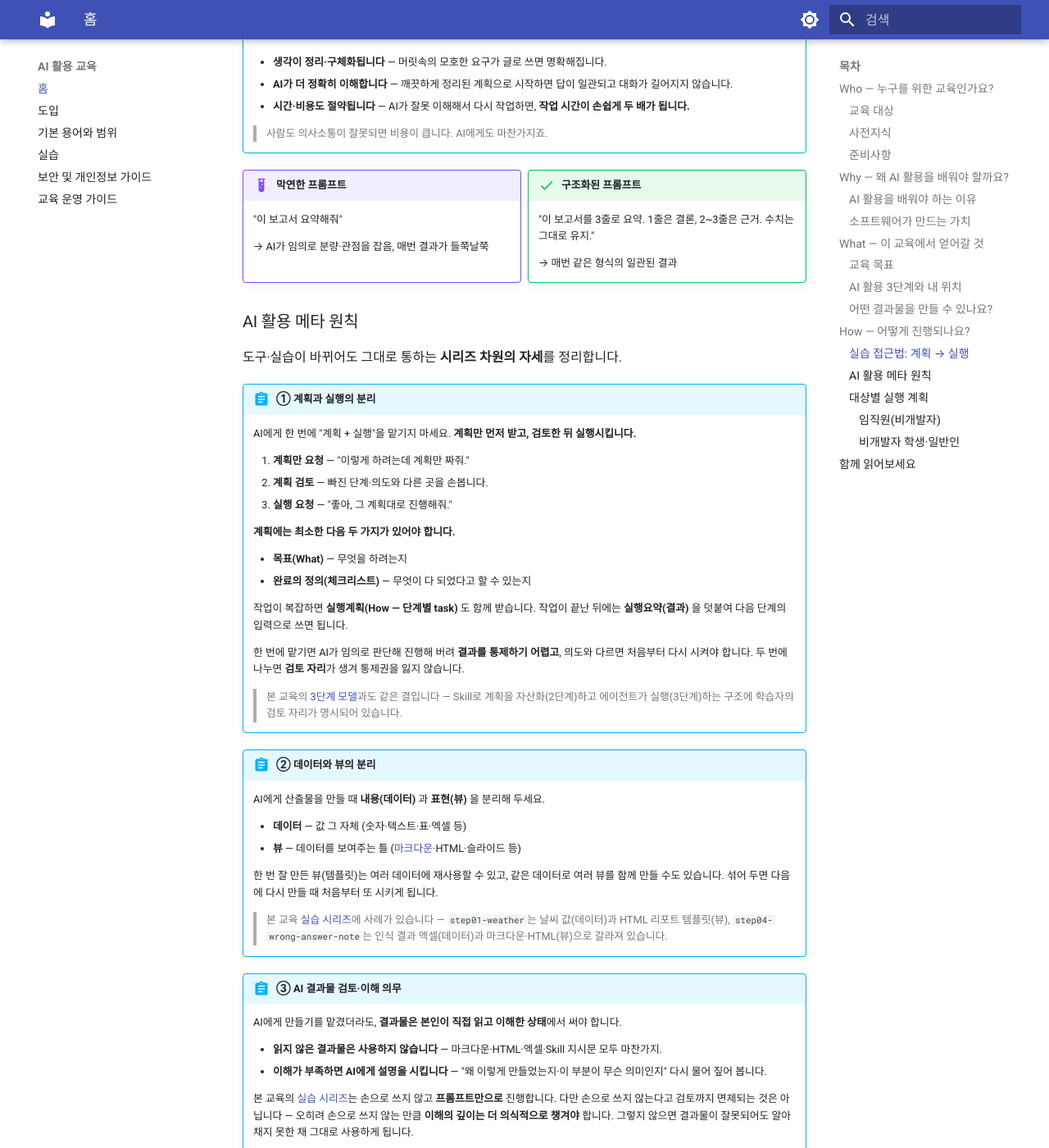
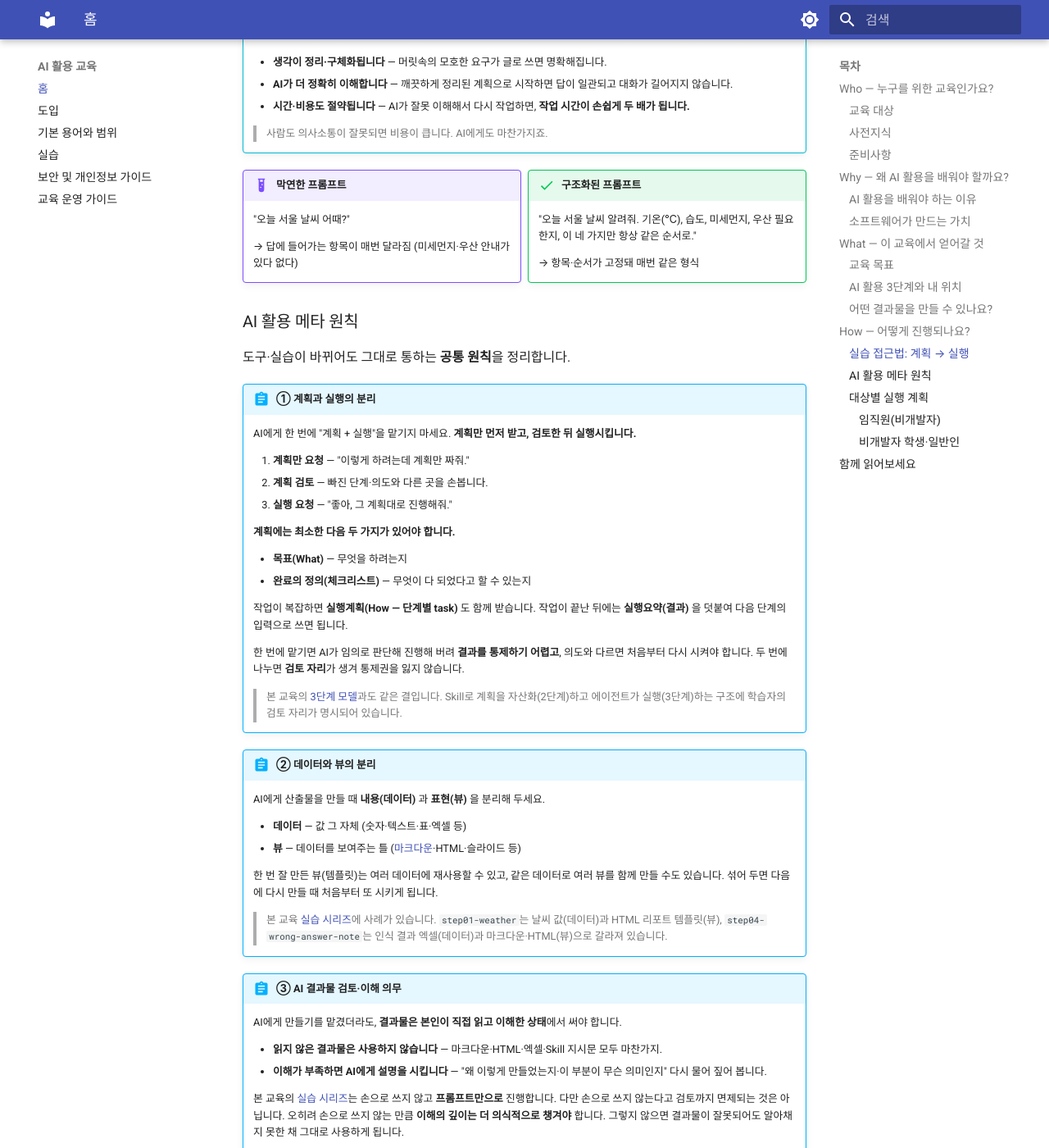
Before and after one commit to scroogy-dev/ai-onboarding, an MkDocs documentation site: the page built from docs/index.md, in a window 1280 px wide and 1400 px high, scrolled down 5355 px. Shown: the whole window at 82% size. Built offline with MkDocs 1.6.1 and Material for MkDocs 9.7.7, drawn with Linux system fonts in a browser that asks for light colours; some of the changed text lies outside the part shown.

Commit message:
docs: 이론 파트 S1·S2 점검 피드백 반영 — 줄표 정리·날씨 예시·표현 다듬기 (#42)
- 설명문 줄표(—)를 마침표로 정리 (제목·표·라벨·링크·인용 줄표는 유지)
- §실습 접근법 막연/구조화 예시를 step01-weather 날씨로 교체 (출력 항목 템플릿화·구어체)
- "시리즈 차원의 자세"를 "공통 원칙"으로, 하네스 박스 "가르친"을 "언급하고 있는"으로
- 도입(intro)에서 Gemini CLI 제거하고 Antigravity만 표기, Opus 4.7을 4.8로
- 사용량 스크린샷 표시 순서 정리 (요약→개요→막대그래프)

```diff
--- a/docs/index.md
+++ b/docs/index.md
@@ -34,7 +34,7 @@
     - **조직 역량 강화** — 팀·전사 차원의 AI 도입·거버넌스
     - **제품·서비스 역량 강화** — 자사 제품·서비스에 AI 기능을 제품화
 
-    본 교육은 **개인 역량 강화**에 집중합니다 — 즉 **본인의 업무·학습을 AI로 더 잘 해내고 싶은 분**을 위한 교육입니다. 팀·전사에 AI를 도입하려는 분이나 자사 제품에 AI 기능을 넣으려는 분은 다른 형태의 교육이 더 맞습니다.
+    본 교육은 **개인 역량 강화**에 집중합니다. 즉 **본인의 업무·학습을 AI로 더 잘 해내고 싶은 분**을 위한 교육입니다. 팀·전사에 AI를 도입하려는 분이나 자사 제품에 AI 기능을 넣으려는 분은 다른 형태의 교육이 더 맞습니다.
 
 ### 사전지식
 
@@ -126,7 +126,7 @@
 
 ### AI 활용 3단계와 내 위치 { #stage-model }
 
-"AI에게 매번 새로 시키기"도 좋은 출발점입니다. 하지만 매주 반복되는 보고서, 매번 비슷한 회의록, 매학기 반복되는 학습 정리처럼 **한 번으로 끝나지 않는 일**이 많습니다. 반복되는 일을 매번 처음부터 시키면 비용이 쌓입니다 — 같은 지시를 다시 입력하고, 결과가 매번 조금씩 다르고, 매번 다시 검수해야 하죠. 그래서 반복에는 **한 번 만들고 여러 번 쓰는 것**이 합리적입니다.
+"AI에게 매번 새로 시키기"도 좋은 출발점입니다. 하지만 매주 반복되는 보고서, 매번 비슷한 회의록, 매학기 반복되는 학습 정리처럼 **한 번으로 끝나지 않는 일**이 많습니다. 반복되는 일을 매번 처음부터 시키면 비용이 쌓입니다. 같은 지시를 다시 입력하고, 결과가 매번 조금씩 다르고, 매번 다시 검수해야 하죠. 그래서 반복에는 **한 번 만들고 여러 번 쓰는 것**이 합리적입니다.
 
 !!! quote "핵심: 비개발자도 소프트웨어를 만든다"
     ❌ "AI에게 매번 시킨다" → ✅ **"AI로 나만의 소프트웨어를 만들어 반복 자동화한다"**
@@ -206,20 +206,20 @@ flowchart LR
 <div class="grid" markdown>
 
 !!! example "막연한 프롬프트"
-    "이 보고서 요약해줘"
+    "오늘 서울 날씨 어때?"
 
-    → AI가 임의로 분량·관점을 잡음, 매번 결과가 들쭉날쭉
+    → 답에 들어가는 항목이 매번 달라짐 (미세먼지·우산 안내가 있다 없다)
 
 !!! success "구조화된 프롬프트"
-    "이 보고서를 3줄로 요약. 1줄은 결론, 2~3줄은 근거. 수치는 그대로 유지."
+    "오늘 서울 날씨 알려줘. 기온(℃), 습도, 미세먼지, 우산 필요한지, 이 네 가지만 항상 같은 순서로."
 
-    → 매번 같은 형식의 일관된 결과
+    → 항목·순서가 고정돼 매번 같은 형식
 
 </div>
 
 ### AI 활용 메타 원칙 { #meta-principles }
 
-도구·실습이 바뀌어도 그대로 통하는 **시리즈 차원의 자세**를 정리합니다.
+도구·실습이 바뀌어도 그대로 통하는 **공통 원칙**을 정리합니다.
 
 !!! abstract "① 계획과 실행의 분리"
     AI에게 한 번에 "계획 + 실행"을 맡기지 마세요. **계획만 먼저 받고, 검토한 뒤 실행시킵니다.**
@@ -237,7 +237,7 @@ flowchart LR
 
     한 번에 맡기면 AI가 임의로 판단해 진행해 버려 **결과를 통제하기 어렵고**, 의도와 다르면 처음부터 다시 시켜야 합니다. 두 번에 나누면 **검토 자리**가 생겨 통제권을 잃지 않습니다.
 
-    > 본 교육의 [3단계 모델](#stage-model)과도 같은 결입니다 — Skill로 계획을 자산화(2단계)하고 에이전트가 실행(3단계)하는 구조에 학습자의 검토 자리가 명시되어 있습니다.
+    > 본 교육의 [3단계 모델](#stage-model)과도 같은 결입니다. Skill로 계획을 자산화(2단계)하고 에이전트가 실행(3단계)하는 구조에 학습자의 검토 자리가 명시되어 있습니다.
 
 !!! abstract "② 데이터와 뷰의 분리"
     AI에게 산출물을 만들 때 **내용(데이터)** 과 **표현(뷰)** 을 분리해 두세요.
@@ -247,7 +247,7 @@ flowchart LR
 
     한 번 잘 만든 뷰(템플릿)는 여러 데이터에 재사용할 수 있고, 같은 데이터로 여러 뷰를 함께 만들 수도 있습니다. 섞어 두면 다음에 다시 만들 때 처음부터 또 시키게 됩니다.
 
-    > 본 교육 [실습 시리즈](labs.md)에 사례가 있습니다 — `step01-weather`는 날씨 값(데이터)과 HTML 리포트 템플릿(뷰), `step04-wrong-answer-note`는 인식 결과 엑셀(데이터)과 마크다운·HTML(뷰)으로 갈라져 있습니다.
+    > 본 교육 [실습 시리즈](labs.md)에 사례가 있습니다. `step01-weather`는 날씨 값(데이터)과 HTML 리포트 템플릿(뷰), `step04-wrong-answer-note`는 인식 결과 엑셀(데이터)과 마크다운·HTML(뷰)으로 갈라져 있습니다.
 
 !!! abstract "③ AI 결과물 검토·이해 의무"
     AI에게 만들기를 맡겼더라도, **결과물은 본인이 직접 읽고 이해한 상태**에서 써야 합니다.
@@ -255,14 +255,14 @@ flowchart LR
     - **읽지 않은 결과물은 사용하지 않습니다** — 마크다운·HTML·엑셀·Skill 지시문 모두 마찬가지.
     - **이해가 부족하면 AI에게 설명을 시킵니다** — "왜 이렇게 만들었는지·이 부분이 무슨 의미인지" 다시 물어 짚어 봅니다.
 
-    본 교육의 [실습 시리즈](labs.md)는 손으로 쓰지 않고 **프롬프트만으로** 진행합니다. 다만 손으로 쓰지 않는다고 검토까지 면제되는 것은 아닙니다 — 오히려 손으로 쓰지 않는 만큼 **이해의 깊이는 더 의식적으로 챙겨야** 합니다. 그렇지 않으면 결과물이 잘못되어도 알아채지 못한 채 그대로 사용하게 됩니다.
+    본 교육의 [실습 시리즈](labs.md)는 손으로 쓰지 않고 **프롬프트만으로** 진행합니다. 다만 손으로 쓰지 않는다고 검토까지 면제되는 것은 아닙니다. 오히려 손으로 쓰지 않는 만큼 **이해의 깊이는 더 의식적으로 챙겨야** 합니다. 그렇지 않으면 결과물이 잘못되어도 알아채지 못한 채 그대로 사용하게 됩니다.
 
     단, 모든 결과물을 같은 강도로 검토하라는 뜻은 아닙니다. **검토의 깊이는 결과물의 영향 범위에 비례합니다.** 한 번 쓰고 버리는 가벼운 산출물까지 모든 줄을 뜯어볼 필요는 없습니다. 반대로 **반복해서 쓰거나 다른 사람에게 영향을 주는 산출물**일수록 깊이 있게 봅니다. 코드처럼 줄 하나하나 읽기 어려운 산출물도, 적어도 **이 도구가 무엇을·어떻게 처리하고, 실패하면 어디서 멈추며, 민감한 데이터를 어떻게 다루는지**는 짚어 두세요. (예를 들어 "이번 회의 한 번만 쓸" 1회성 산출물이나, 개발자가 본인만 쓰는 프로토타입처럼 영향이 좁은 경우는 자연스럽게 가벼운 검토로 충분합니다.)
 
     > 실습에서 가장 직접적인 사례는 `step04-wrong-answer-note`입니다. 자녀 답안을 인식한 결과 엑셀을 다음 단계로 넘기기 전에 **본인이 한 번 읽고 검토**하도록 흐름이 짜여 있습니다.
 
 !!! abstract "④ 컨텍스트(대화방) 관리"
-    **컨텍스트(맥락)** 는 AI가 한 번의 대화에서 함께 보고 있는 **모든 입력의 묶음**입니다 — 지금까지 주고받은 메시지, 붙여넣은 문서, 첨부 파일 전부. AI는 매번 이 묶음을 처음부터 다시 읽어서 답을 만듭니다. 그래서 한 대화가 길어질수록 **AI가 한 번에 보는 분량이 커지고**, 일정 한도를 넘어가면 앞쪽 내용부터 흐려지거나 잘려 나갑니다.
+    **컨텍스트(맥락)** 는 AI가 한 번의 대화에서 함께 보고 있는 **모든 입력의 묶음**입니다. 지금까지 주고받은 메시지, 붙여넣은 문서, 첨부 파일 전부입니다. AI는 매번 이 묶음을 처음부터 다시 읽어서 답을 만듭니다. 그래서 한 대화가 길어질수록 **AI가 한 번에 보는 분량이 커지고**, 일정 한도를 넘어가면 앞쪽 내용부터 흐려지거나 잘려 나갑니다.
 
     한 대화방을 무한히 끌고 가지 마세요. 일정한 기준이 충족되면 **새 대화를 시작**합니다.
 
@@ -294,7 +294,7 @@ flowchart LR
 
     효과가 있는지는 본인 작업에서 **있을 때·없을 때 결과를 직접 비교**해 보고 결정하세요. "너는 ~ 전문가야" 한 줄을 무조건 붙이는 습관은 권하지 않습니다.
 
-    > 시리즈 차원에서 더 든든한 통제권은 [메타 원칙 ③ 결과물 검토](#meta-principles)에서 옵니다 — 페르소나로 결과를 *기대*하기보다, 받은 결과를 본인이 *읽고 검토*하는 쪽이 안정적입니다.
+    > 시리즈 차원에서 더 든든한 통제권은 [메타 원칙 ③ 결과물 검토](#meta-principles)에서 옵니다. 페르소나로 결과를 *기대*하기보다, 받은 결과를 본인이 *읽고 검토*하는 쪽이 안정적입니다.
 
 ### 대상별 실행 계획
 
```
Also changed, not shown: docs/basics.md (+8 -8 lines), docs/intro.md (+11 -13 lines), docs/assets/images/claude-desktop-usage-01.png, docs/assets/images/claude-desktop-usage-02.png, docs/assets/images/claude-desktop-usage-03.png.
